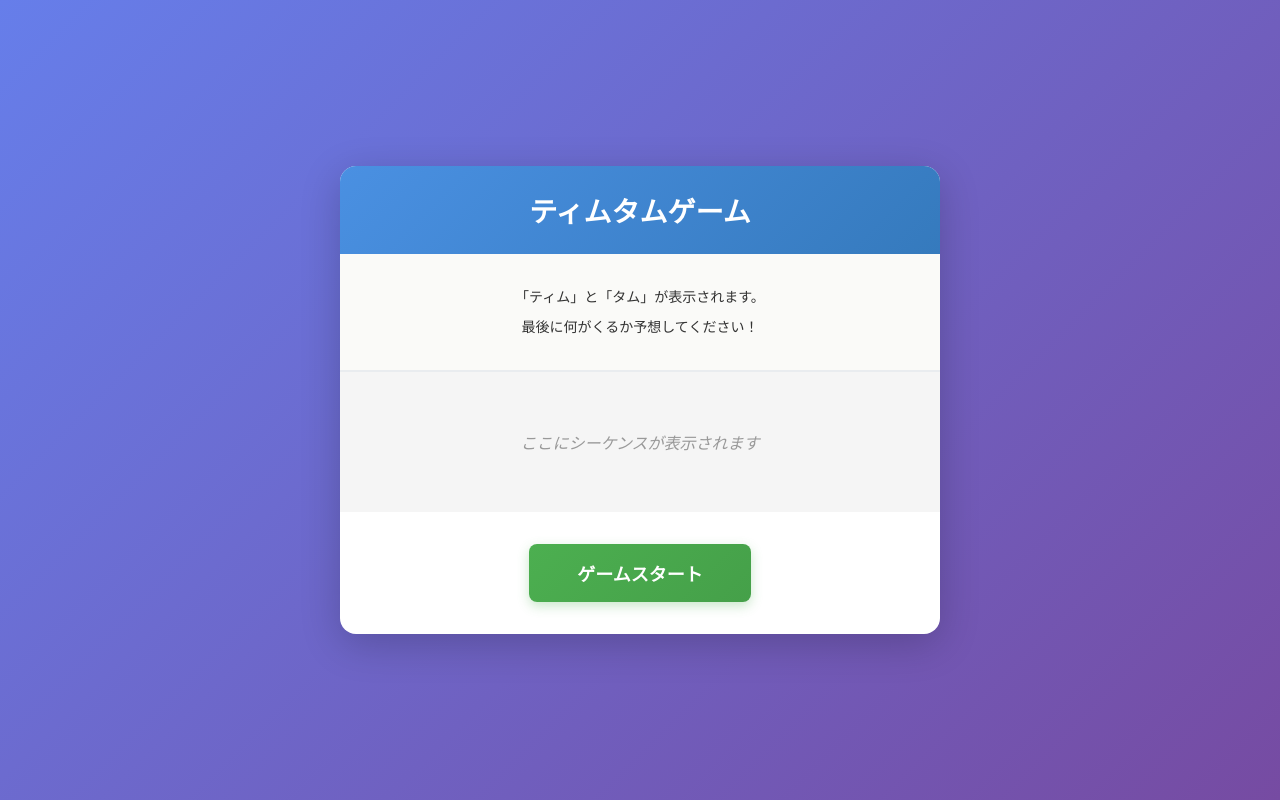
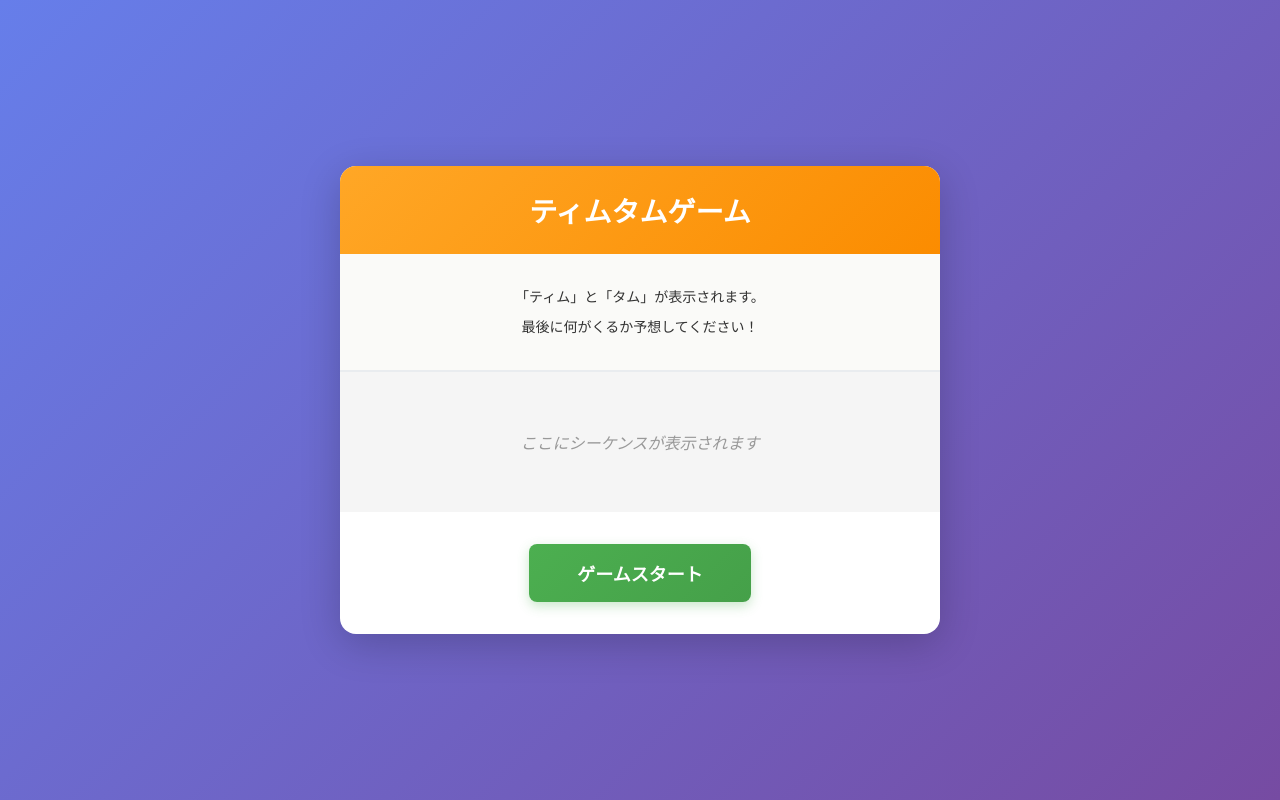
Before and after one commit to hirobekeita/Tim-Tam-Game, a React (Vite) app: page / in a window 1280 px wide. Built offline with nearby package versions, Linux system fonts and the light colour scheme.

Commit message:
Update App.css

```diff
--- a/src/App.css
+++ b/src/App.css
@@ -13,7 +13,7 @@
 
 /* タイトルバー */
 .title-bar {
-  background: linear-gradient(135deg, #4A90E2 0%, #357ABD 100%);
+  background: linear-gradient(135deg, #FFA726 0%, #FB8C00 100%);;
   padding: 24px;
   text-align: center;
 }
```
